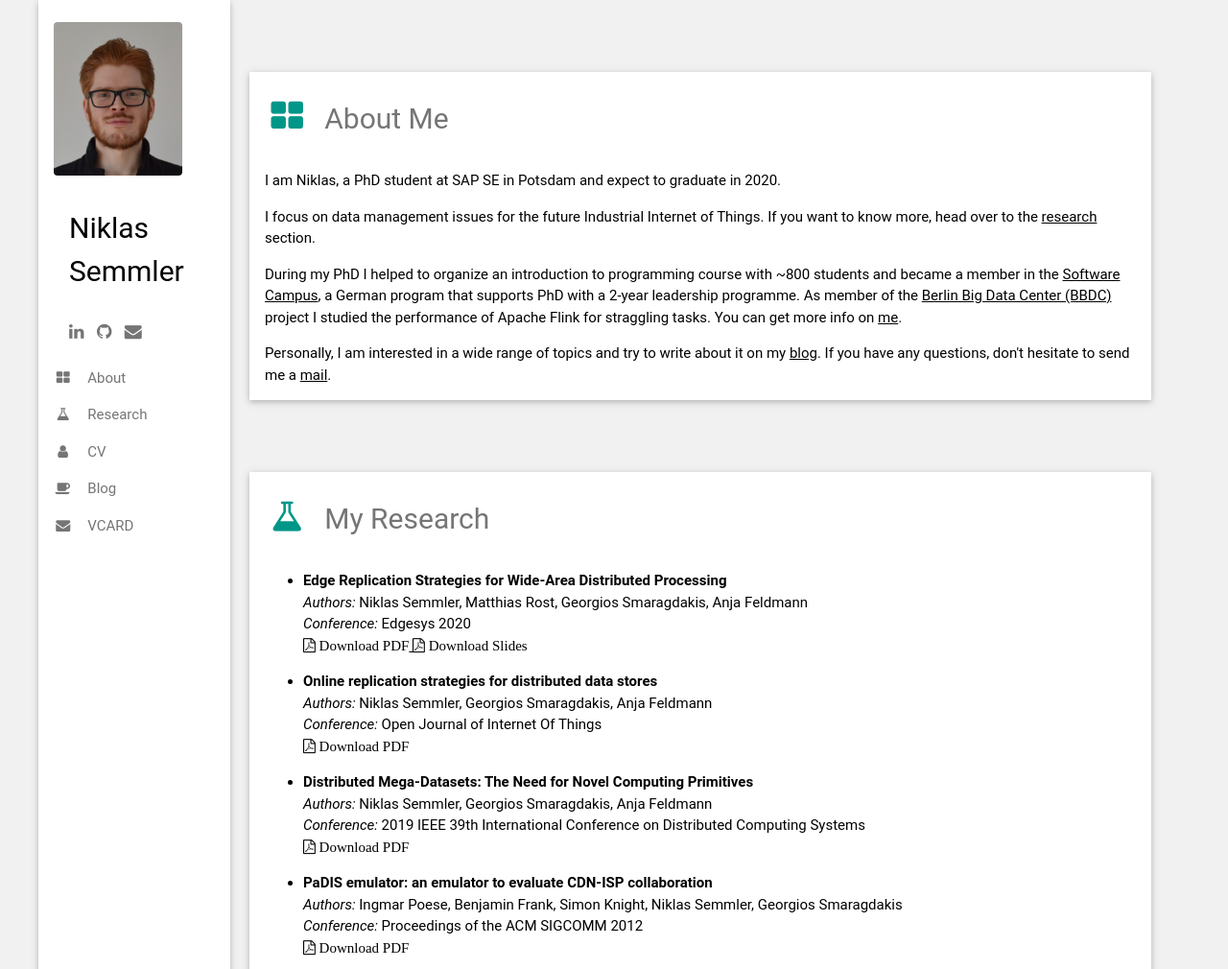
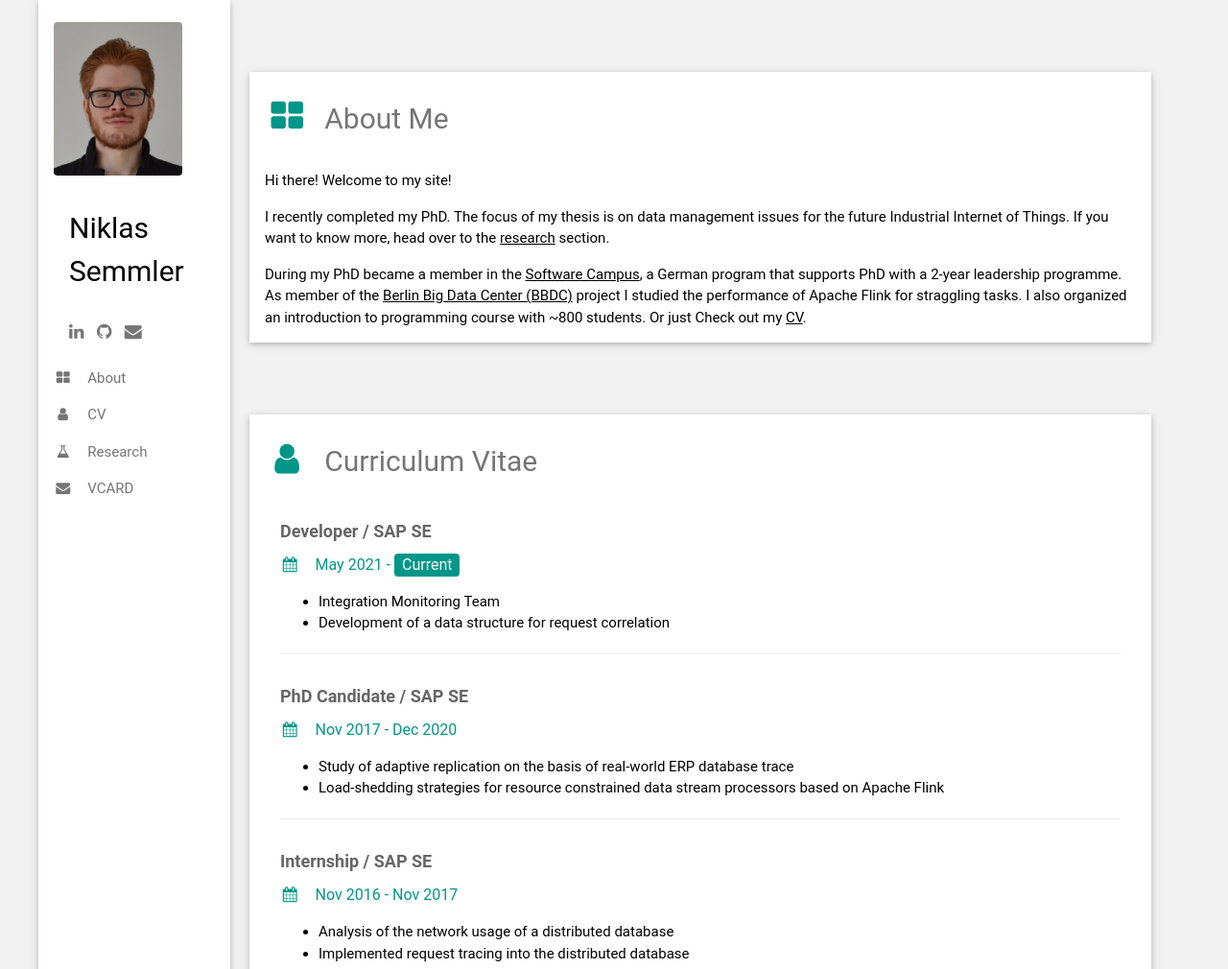
Before and after one commit to niklassemmler/niklassemmler.github.io, a Jekyll site: the page built from index.html, in a window 1280 px wide and 1400 px high, cut to the strip 0-1010 px from the top of the window. Shown: the whole strip at 96% size. Built offline with Jekyll 4.4.1, drawn with Linux system fonts in a browser that asks for light colours; a script that is not in the unit is left out; some of the changed text lies outside the part shown.

Commit message:
restructure to focus on cv

```diff
--- a/_includes/about.html
+++ b/_includes/about.html
@@ -2,21 +2,17 @@
 <div class="w3-container w3-card w3-white w3-margin-bottom" id="about" style="margin-top:75px">
   <h2 class="w3-text-grey w3-padding-16"><i class="fa fa-th-large fa-fw
       w3-margin-right w3-xxlarge w3-text-teal"></i>About Me</h2>
-  <p>I am Niklas, a PhD student at SAP SE in Potsdam and expect to graduate in 2020.</p>
-  <p>I focus on data management issues for the future Industrial Internet of
+  <p>Hi there! Welcome to my site!</p>
+  <p>I recently completed my PhD. The focus of my thesis is on data management issues for the future Industrial Internet of
   Things. If you want to know more, head over to the <a href="#research">research</a>
   section.</p>
-  <p>During my PhD I helped to organize an introduction to
-  programming course with ~800 students and became a member in the <a href="https://softwarecampus.de/en/">Software
+  <p>During my PhD  became a member in the <a href="https://softwarecampus.de/en/">Software
     Campus</a>, a German program that supports PhD with a 2-year leadership
   programme. As member of the <a href="http://www.bbdc.berlin/home/">Berlin Big
   Data Center (BBDC)</a> project I studied the performance of Apache Flink for straggling
-  tasks.
-  You can get more info on <a href="#cv">me</a>.</p>
-
-  <p>Personally, I am interested in a wide range of topics and try to write
-  about it on my <a href="/blog">blog</a>. If you have any questions, don't hesitate to send me a
-  <a href="mailto:niklas.semmler@mailbox.org">mail</a>.</p>
+  tasks. I also organized an introduction to
+  programming course with ~800 students.
+  Or just Check out my <a href="#cv">CV</a>.</p>
 
   <!--<p>The focus of my PhD is set on optimizing datacenter resource usage for big data
   analytics. I habe been involved in the Berlin Big Data Center, where I worked
--- a/_includes/cv.html
+++ b/_includes/cv.html
@@ -67,12 +67,11 @@
     <h5 class="w3-opacity"><b>Bachelor / Netherlands</b></h5>
     <h6 class="w3-text-teal"><i class="fa fa-calendar fa-fw
         w3-margin-right"></i>Sep 2007 - July 2011</h6>
-    <hr>
-  </div>
     <ul>
       <li>Bachelor thesis on modelling movement patterns of a slime mold (an
         acelluar organism)
       <li>First two years at RU (Nijmegen), last two years at UvA (Amsterdam)
     </ul>
     <hr>
+  </div>
 </div>
--- a/_includes/navigation.html
+++ b/_includes/navigation.html
@@ -23,15 +23,15 @@
     <a href="/index.html#about" onclick="w3_close()"
       class="w3-bar-item w3-button w3-padding w3-hover-white">
       <i class="fa fa-th-large fa-fw w3-margin-right"></i>About</a>
+    <a href="/index.html#cv" onclick="w3_close()"
+      class="w3-bar-item w3-button w3-padding w3-hover-white">
+      <i class="fa fa-user fa-fw w3-margin-right"></i>CV</a>
     <a href="/index.html#research" onclick="w3_close()"
       class="w3-bar-item w3-button w3-padding w3-hover-white">
       <i class="fa fa-flask fa-fw w3-margin-right"></i>Research</a>
-    <a href="/index.html#cv" onclick="w3_close()"
+    <!--<a href="/blog.html" onclick="w3_close()"
       class="w3-bar-item w3-button w3-padding w3-hover-white">
-      <i class="fa fa-user fa-fw w3-margin-right"></i>CV</a>
-    <a href="/blog.html" onclick="w3_close()"
-      class="w3-bar-item w3-button w3-padding w3-hover-white">
-      <i class="fa fa-coffee fa-fw w3-margin-right"></i>Blog</a>
+    <i class="fa fa-coffee fa-fw w3-margin-right"></i>Blog</a> -->
     <a href="/assets/files/nsemmler.vcf"
       class="w3-bar-item w3-button w3-padding w3-hover-white">
       <i class="fa fa-envelope fa-fw w3-margin-right"></i>VCARD</a>
--- a/index.html
+++ b/index.html
@@ -3,5 +3,5 @@ layout: default
 title: Niklas Semmler
 ---
 {% include about.html %}
+{% include cv.html %}
 {% include research.html %}
-{% include cv.html %}
```
